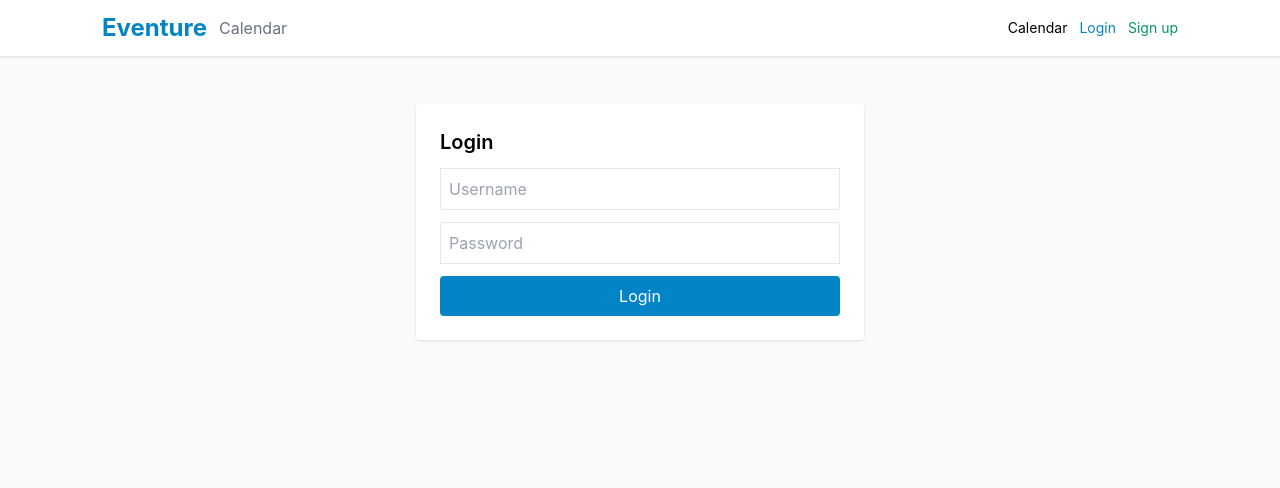
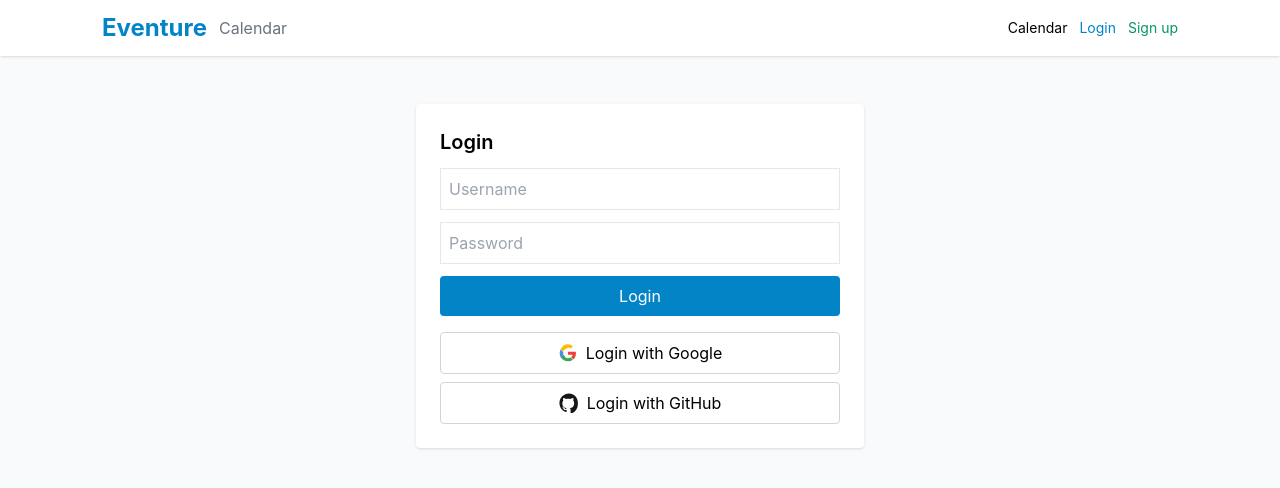
Before and after one commit to maykhinthant/eventure-frontend, a React (Vite) app: page /login in a window 1280 px wide. Shown: the top 488 px of the page. Built offline with nearby package versions, Linux system fonts and the light colour scheme; no server answers.

Commit message:
Oauth2 login: Google and Github

```diff
--- a/src/App.jsx
+++ b/src/App.jsx
@@ -3,6 +3,7 @@ import { Routes, Route, Navigate } from 'react-router-dom'
 import Navbar from './components/Navbar.jsx'
 import CalendarPage from './pages/CalendarPage.jsx'
 import Login from './pages/Login.jsx'
+import OAuthRedirect from './pages/OAuthRedirect.jsx'
 import Register from './pages/Register.jsx'
 import Home from './pages/Home.jsx'
 import Profile from './pages/Profile.jsx'
@@ -23,6 +24,7 @@ export default function App(){
           <Route path="/" element={<Home/>} />
           <Route path="/login" element={<Login/>} />
           <Route path="/register" element={<Register/>} />
+          <Route path="/oauth2/redirect" element={<OAuthRedirect/>} />
           <Route path="/profile" element={<PrivateRoute><Profile/></PrivateRoute>} />
           <Route path="/calendar" element={<PrivateRoute><CalendarPage/></PrivateRoute>} />
           <Route path="*" element={<Navigate to="/" replace />} />
--- a/src/pages/CalendarPage.jsx
+++ b/src/pages/CalendarPage.jsx
@@ -481,7 +481,7 @@ export default function CalendarPage(){
                   </button>
                 ))}
                 <button onClick={()=>{ setSelected(null); setModalOpen(true) }} className="ml-2 rounded-full bg-gray-900 px-4 py-2 text-sm font-semibold text-white transition hover:bg-black">New Event</button>
-              </div>
+               </div>
             </div>
 
             <div className="pt-4">
--- a/src/pages/Login.jsx
+++ b/src/pages/Login.jsx
@@ -8,6 +8,10 @@ export default function Login(){
   const [password, setPassword] = useState('')
   const { login } = useAuth()
   const navigate = useNavigate()
+  const apiBase = import.meta.env.VITE_API_BASE_URL || 'http://localhost:8080/api'
+  const oauthBase = apiBase.replace(/\/(api)\/?$/, '')
+  const googleAuthUrl = `${oauthBase}/oauth2/authorization/google`
+  const githubAuthUrl = `${oauthBase}/oauth2/authorization/github`
 
   const handleSubmit = async (e) => {
     e.preventDefault()
@@ -26,6 +30,23 @@ export default function Login(){
         <input value={password} onChange={e=>setPassword(e.target.value)} type="password" className="w-full border p-2" placeholder="Password" required />
         <button className="w-full bg-sky-600 text-white p-2 rounded">Login</button>
       </form>
+      <div className="mt-4 space-y-2">
+        <a href={googleAuthUrl} className="flex items-center justify-center gap-2 w-full border border-gray-300 p-2 rounded hover:bg-gray-50">
+          <svg className="h-5 w-5" viewBox="0 0 24 24" aria-hidden="true">
+            <path fill="#EA4335" d="M12 10.2v3.9h5.5c-.2 1.2-.9 2.3-1.9 3.1l3 2.3c1.8-1.7 2.9-4.1 2.9-7 0-.7-.1-1.4-.2-2.1H12z" />
+            <path fill="#34A853" d="M6.5 14.3l-.9.7-2.4 1.8C4.9 19.8 8.2 22 12 22c2.4 0 4.4-.8 5.9-2.3l-3-2.3c-.8.6-1.8 1-2.9 1-2.2 0-4-1.5-4.6-3.6z" />
+            <path fill="#4A90E2" d="M3.2 7.6C2.4 9.1 2 10.8 2 12.5s.4 3.4 1.2 4.9l3.3-2.6c-.2-.6-.3-1.2-.3-1.9s.1-1.3.3-1.9z" />
+            <path fill="#FBBC05" d="M12 5.5c1.3 0 2.4.4 3.3 1.2l2.5-2.5C16.4 2.4 14.4 1.5 12 1.5 8.2 1.5 4.9 3.7 3.2 7.6l3.3 2.6c.6-2.1 2.4-3.7 4.5-3.7z" />
+          </svg>
+          <span>Login with Google</span>
+        </a>
+        <a href={githubAuthUrl} className="flex items-center justify-center gap-2 w-full border border-gray-300 p-2 rounded hover:bg-gray-50">
+          <svg className="h-5 w-5" viewBox="0 0 24 24" aria-hidden="true">
+            <path fill="#181717" d="M12 .5C5.7.5.5 5.7.5 12c0 5.1 3.3 9.4 7.9 10.9.6.1.8-.2.8-.6v-2c-3.2.7-3.9-1.5-3.9-1.5-.5-1.3-1.2-1.6-1.2-1.6-1-.7.1-.7.1-.7 1.1.1 1.6 1.1 1.6 1.1 1 .1.9 1.1 2.5 1.8.3-.8.6-1.1 1-1.4-2.6-.3-5.3-1.3-5.3-5.8 0-1.3.5-2.3 1.1-3.1-.1-.3-.5-1.5.1-3.1 0 0 1-.3 3.2 1.2.9-.2 1.8-.3 2.7-.3.9 0 1.8.1 2.7.3 2.2-1.5 3.2-1.2 3.2-1.2.6 1.6.2 2.8.1 3.1.7.8 1.1 1.8 1.1 3.1 0 4.5-2.7 5.5-5.3 5.8.5.4 1 1.2 1 2.5v3.6c0 .4.2.8.8.6 4.6-1.5 7.9-5.8 7.9-10.9C23.5 5.7 18.3.5 12 .5z" />
+          </svg>
+          <span>Login with GitHub</span>
+        </a>
+      </div>
     </div>
   )
 }
--- /dev/null
+++ b/src/pages/OAuthRedirect.jsx
@@ -0,0 +1,32 @@
+import React, { useEffect } from 'react'
+import { useLocation, useNavigate } from 'react-router-dom'
+import { useAuth } from '../contexts/useAuth.jsx'
+
+export default function OAuthRedirect(){
+  const { search } = useLocation()
+  const navigate = useNavigate()
+  const { login } = useAuth()
+
+  useEffect(()=>{
+    const params = new URLSearchParams(search)
+    const token = params.get('token')
+    const error = params.get('error')
+
+    if (token){
+      login(token)
+      navigate('/calendar', { replace: true })
+    } else {
+      const loginPath = error ? `/login?error=${encodeURIComponent(error)}` : '/login'
+      navigate(loginPath, { replace: true })
+    }
+  }, [search, login, navigate])
+
+  return (
+    <div className="flex items-center justify-center min-h-[60vh]">
+      <div className="text-center space-y-2">
+        <p className="text-lg font-semibold">Completing sign-in...</p>
+        <p className="text-sm text-gray-600">Please wait while we finalize authentication.</p>
+      </div>
+    </div>
+  )
+}
```
